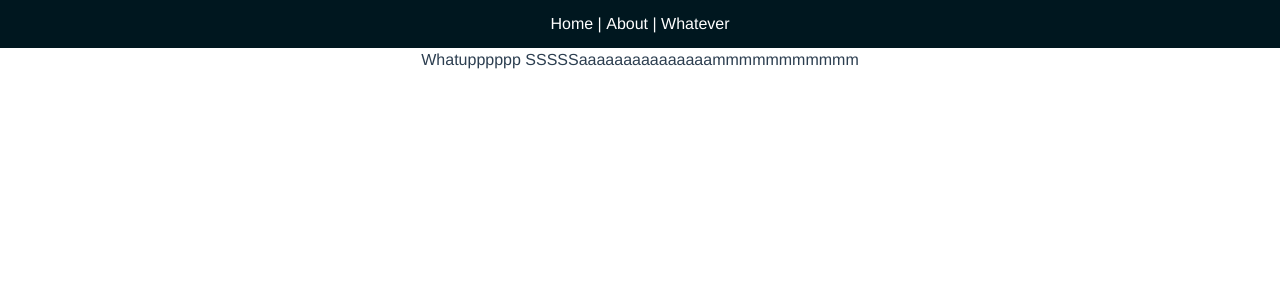
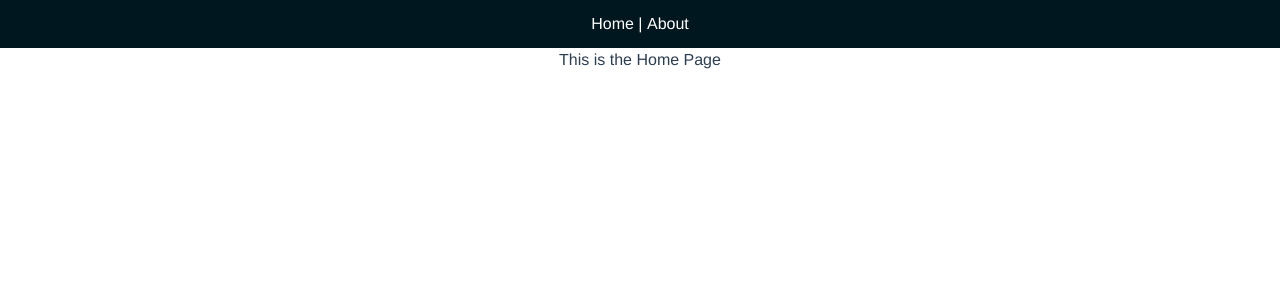
Before and after one commit to smeebear/evans-avengers, a Vue app: page / in a window 1280 px wide. Shown: the top 300 px of the page. Built offline with nearby package versions, Linux system fonts and the light colour scheme.

Commit message:
remove whatever

```diff
--- a/src/components/navbar.vue
+++ b/src/components/navbar.vue
@@ -4,8 +4,6 @@
           <li class="inline hover:text-purple"><router-link to="/">Home</router-link></li>
           |
           <li class="inline hover:text-purple"><router-link to="/About">About</router-link></li>
-          |
-          <li class="inline hover:text-purple">Whatever</li>
       </ul>
   </div>
 </template>
--- a/src/views/Home.vue
+++ b/src/views/Home.vue
@@ -1,7 +1,7 @@
 <template>
   <div class="home align-middle justify-center">
 
-    <p>Whatupppppp SSSSSaaaaaaaaaaaaaaammmmmmmmmmm</p>
+    <p>This is the Home Page</p>
   </div>
 </template>
 
```
